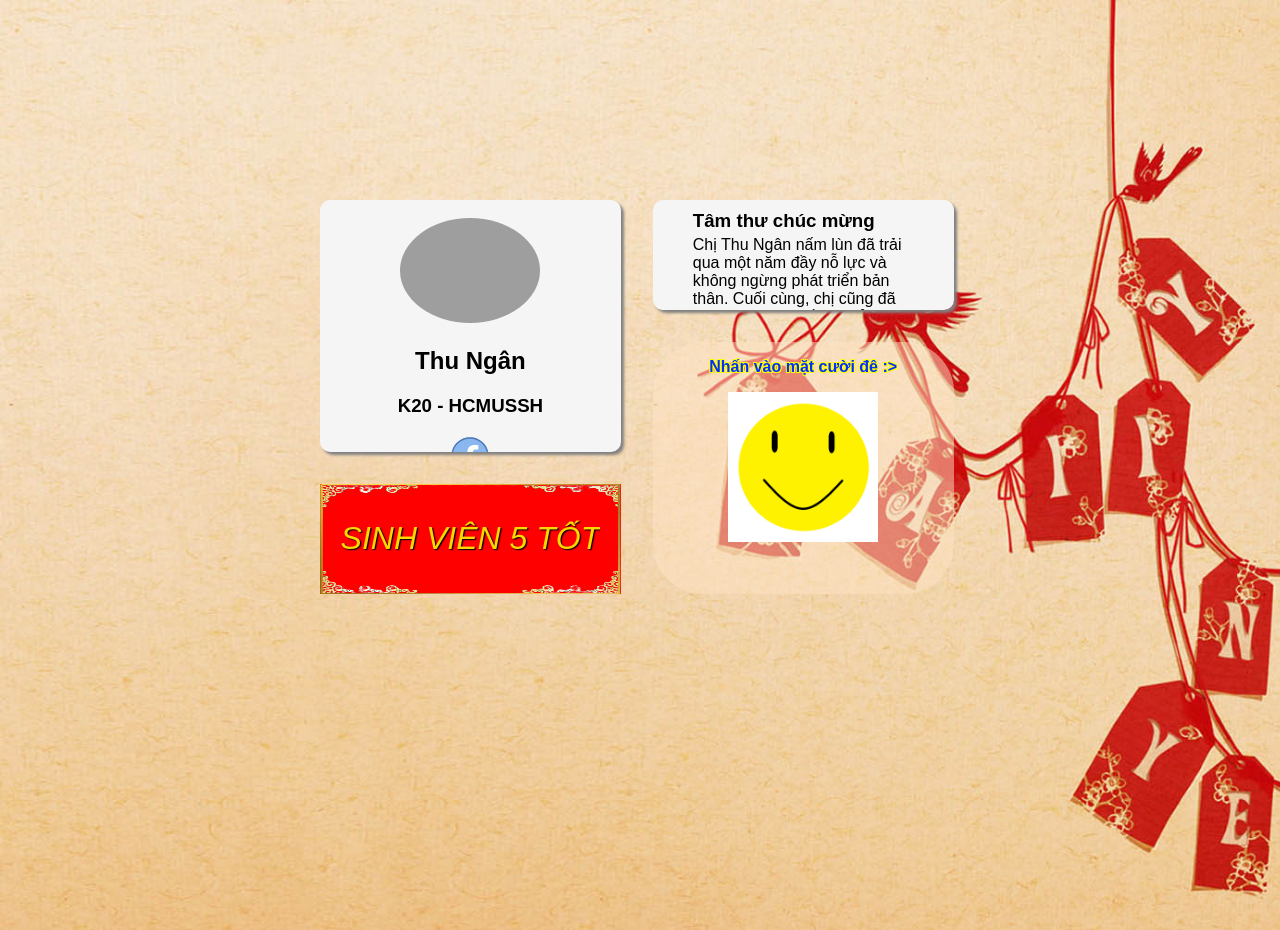
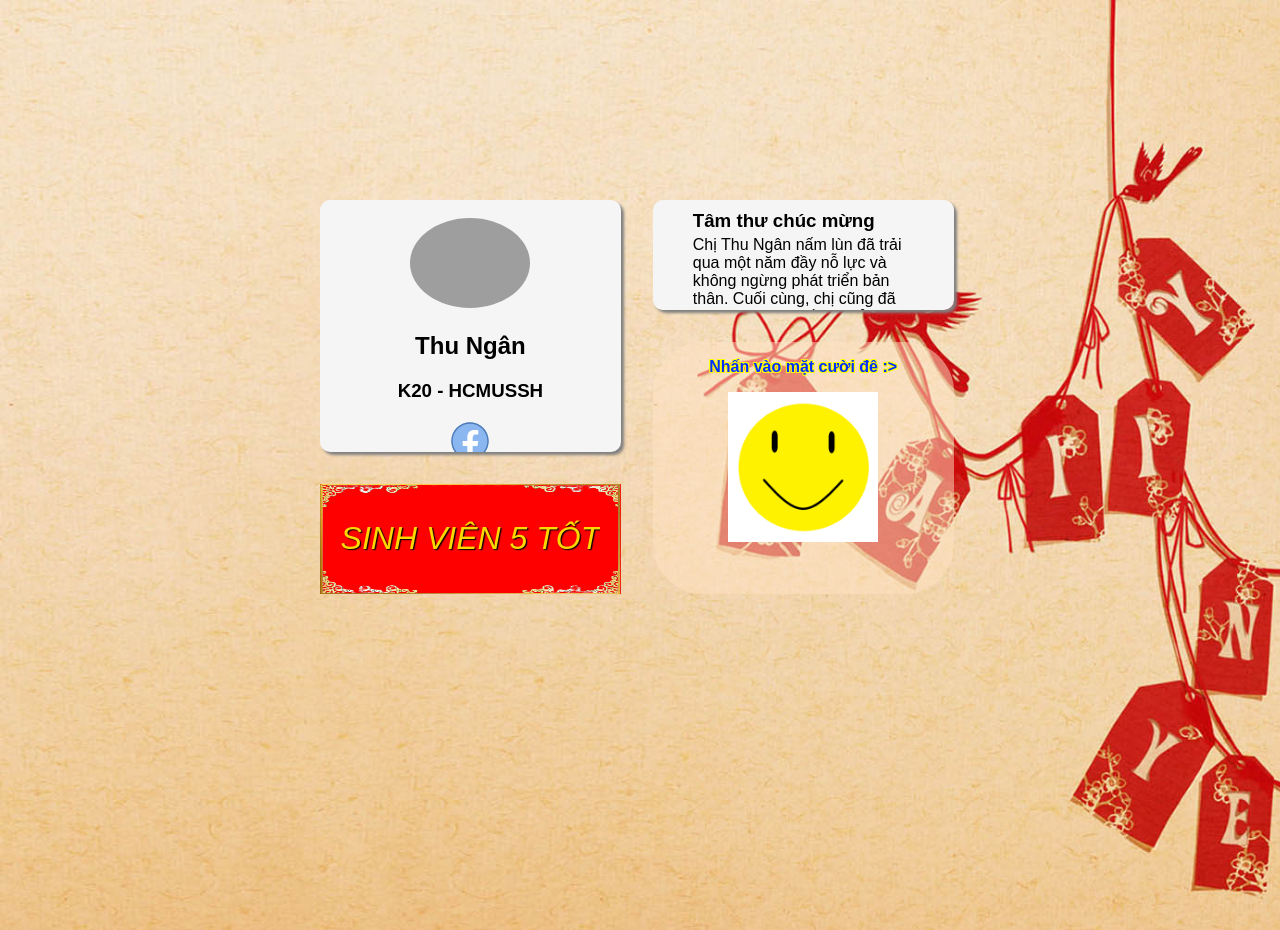
Before and after one commit to duckOngu/goodstudent, a plain HTML site: page index.html in a window 1280 px wide. Shown: the top 930 px of the page. Drawn offline with Linux system fonts and the light colour scheme; grey boxes are pictures that could not be loaded.

Commit message:
Update index.html

```diff
--- a/index.html
+++ b/index.html
@@ -11,7 +11,7 @@
     <div class = "containter">
         <div class = "info">
             </br>
-            <img src="https://scontent.fsgn2-4.fna.fbcdn.net/v/t1.6435-9/142571082_246694316971416_62405463050425625_n.jpg?_nc_cat=101&ccb=1-5&_nc_sid=174925&_nc_ohc=QzmOrkt4kqsAX_6Tkle&tn=IdPTtHzmLv6FNQ-V&_nc_ht=scontent.fsgn2-4.fna&oh=00_AT-RpY4y-adxfbKqOcTLkgmGlCcRNTTOGUZcwW7s36Vo-A&oe=61FB7E80" style="border-radius:50%" width="140px"/>
+            <img src="https://scontent.fsgn2-4.fna.fbcdn.net/v/t1.6435-9/142571082_246694316971416_62405463050425625_n.jpg?_nc_cat=101&ccb=1-5&_nc_sid=174925&_nc_ohc=QzmOrkt4kqsAX_6Tkle&tn=IdPTtHzmLv6FNQ-V&_nc_ht=scontent.fsgn2-4.fna&oh=00_AT-RpY4y-adxfbKqOcTLkgmGlCcRNTTOGUZcwW7s36Vo-A&oe=61FB7E80" style="border-radius:50%" width="120vw"/>
             <h2>Thu Ngân</h2>
             <h3>K20 - HCMUSSH</h3>
             <a href="https://www.facebook.com/2609thungan" target="blank">
```
